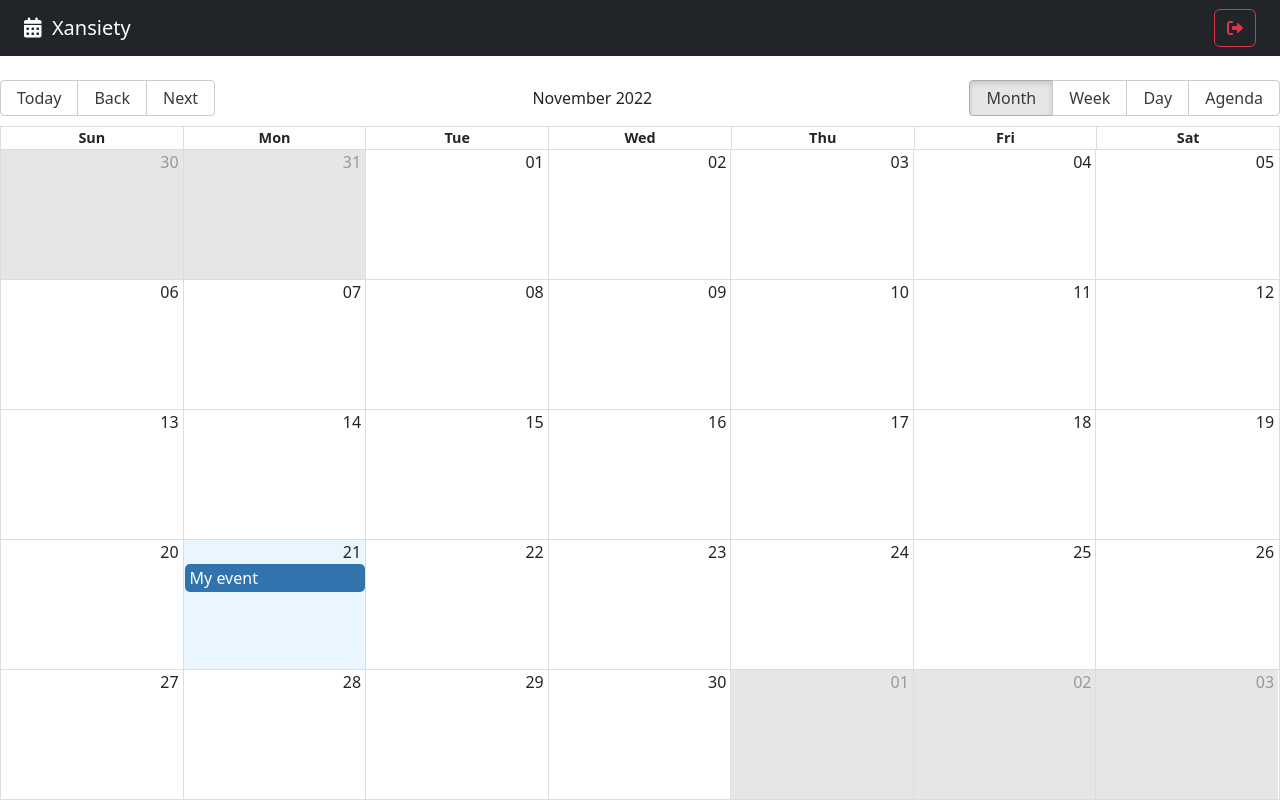
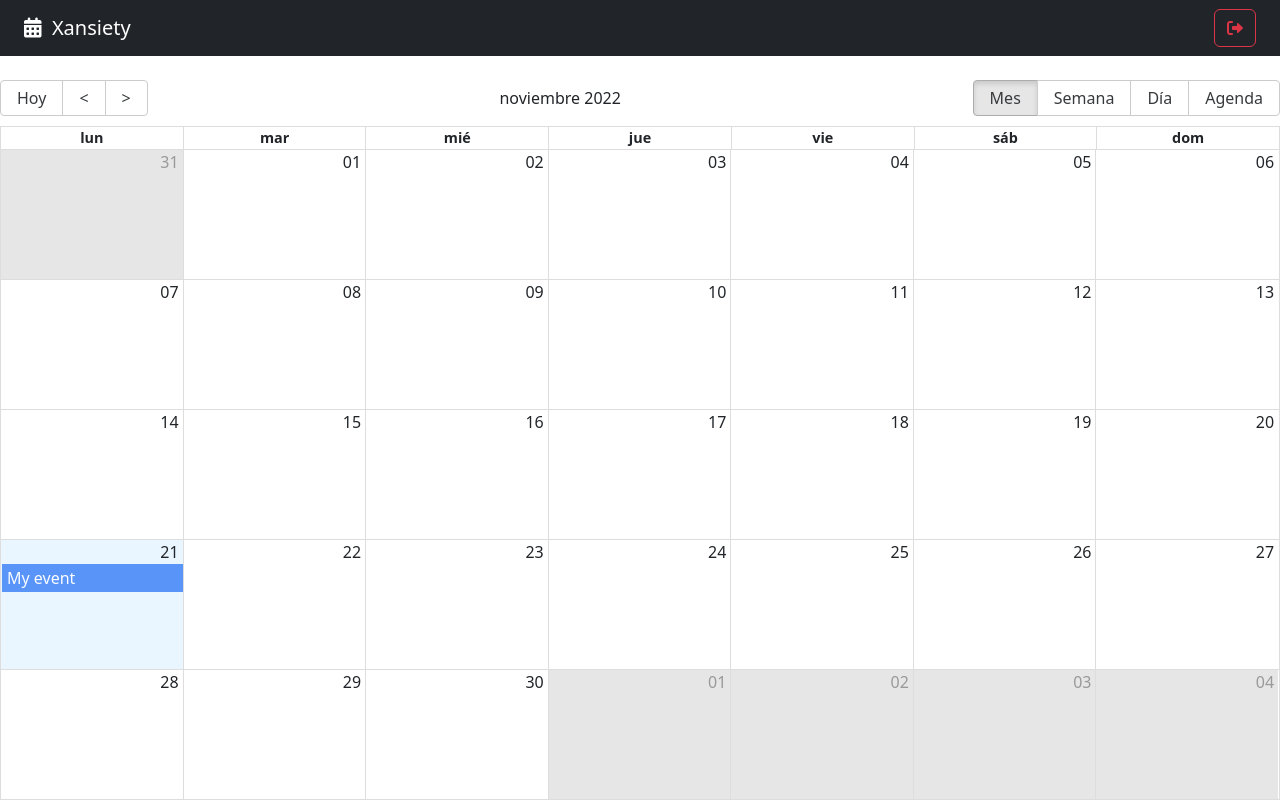
Before and after one commit to Xansiety/mern-calendar-app-frontend, a React (Vite) app: page /auth in a window 1280 px wide. Built offline with nearby package versions, Linux system fonts and the light colour scheme.

Commit message:
Calendario -> Configuraciones adicionales en calendario, mensajes en español

```diff
--- a/src/calendar/pages/CalendarPage.jsx
+++ b/src/calendar/pages/CalendarPage.jsx
@@ -1,50 +1,52 @@
-import { Calendar, dateFnsLocalizer } from 'react-big-calendar'
-import 'react-big-calendar/lib/css/react-big-calendar.css'
-import {addHours, parse, startOfWeek, getDay, format} from 'date-fns'
-import enUS from 'date-fns/locale/en-US'
-
-import { NavBar } from "../"
-
-const locales = {
-  'en-US': enUS,
-}
-
-const localizer = dateFnsLocalizer({
-  format,
-  parse,
-  startOfWeek,
-  getDay,
-  locales,
-})
-
-
+import { Calendar } from "react-big-calendar";
+import "react-big-calendar/lib/css/react-big-calendar.css";
+import { addHours } from "date-fns";
+import { NavBar } from "../";
+import { localizer, getMessagesCalendarES } from "../../helpers";
 
 const events = [
   {
-    title: 'My event',
-    notes: 'Some notes about this event',
+    title: "My event",
+    notes: "Some notes about this event",
     start: new Date(),
-    end:  addHours(new Date(), 2),
-    bgColor: '#f0f0f0',
-    user:{
-      _id: '123',
-      name: 'xansiety'
-    }
-  }
-]
-
+    end: addHours(new Date(), 2),
+    bgColor: "#f0f0f0",
+    user: {
+      _id: "123",
+      name: "xansiety",
+    },
+  },
+];
 
 export const CalendarPage = () => {
+  const eventStyleGetter = (event, start, end, isSelected) => {
+    console.log({ event, start, end, isSelected });
+
+    const style = {
+      backgroundColor: "#367cf7",
+      borderRadius: "0px",
+      opacity: 0.8,
+      color: "white",
+    };
+
+    return {
+      style,
+    };
+  };
+
   return (
     <>
       <NavBar />
       <Calendar
-      localizer={localizer}
-      events={events}
-      startAccessor="start"
-      endAccessor="end"
-      style={{ height: 'calc( 100vh - 80px)' }}
-    />
+        culture="es"
+        localizer={localizer}
+        events={events}
+        startAccessor="start"
+        endAccessor="end"
+        style={{ height: "calc( 100vh - 80px)" }}
+        messages={getMessagesCalendarES()}
+        eventPropGetter={eventStyleGetter}
+      />
     </>
-  )
-}
+  );
+};
--- /dev/null
+++ b/src/helpers/calendarLocalizer.js
@@ -0,0 +1,16 @@
+// https://www.npmjs.com/package/react-big-calendar
+import { dateFnsLocalizer } from "react-big-calendar";
+import { parse, startOfWeek, getDay, format } from "date-fns";
+import esES from "date-fns/locale/es";
+
+const locales = {
+  es: esES,
+};
+
+export const localizer = dateFnsLocalizer({
+  format,
+  parse,
+  startOfWeek,
+  getDay,
+  locales,
+});
--- /dev/null
+++ b/src/helpers/getMessagesCalendar.js
@@ -0,0 +1,18 @@
+
+export const getMessagesCalendarES = () => {
+    return {
+        allDay: 'Todo el día',
+        previous: '<',
+        next: '>',
+        today: 'Hoy',
+        month: 'Mes',
+        week: 'Semana',
+        day: 'Día',
+        agenda: 'Agenda',
+        date: 'Fecha',
+        time: 'Hora',
+        event: 'Evento',
+        noEventsInRange: 'No hay eventos en este rango',
+        showMore: total => `+ Ver más (${total})`
+    }
+}
--- /dev/null
+++ b/src/helpers/index.js
@@ -0,0 +1,2 @@
+export * from './calendarLocalizer.js'
+export * from './getMessagesCalendar.js'
```
